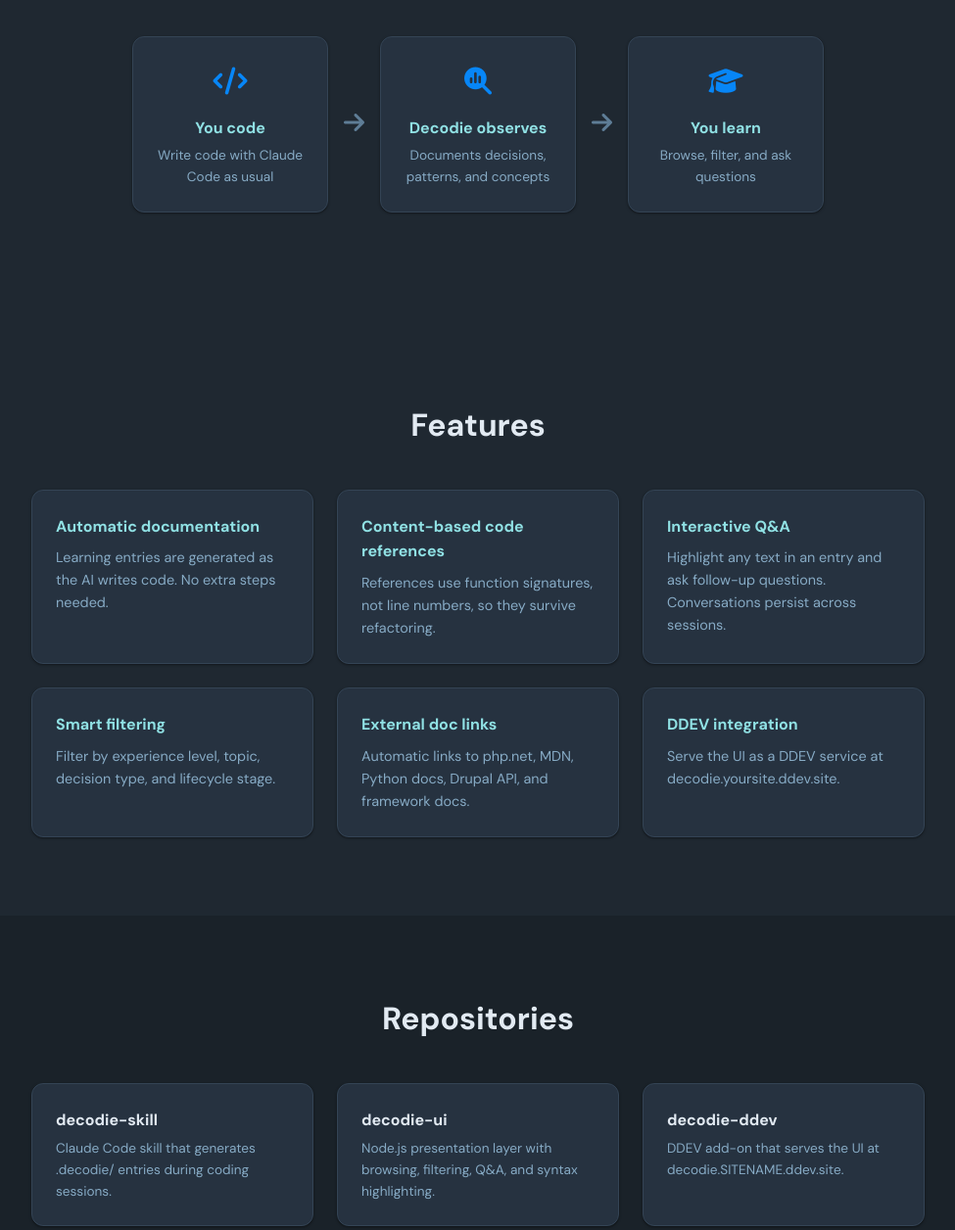
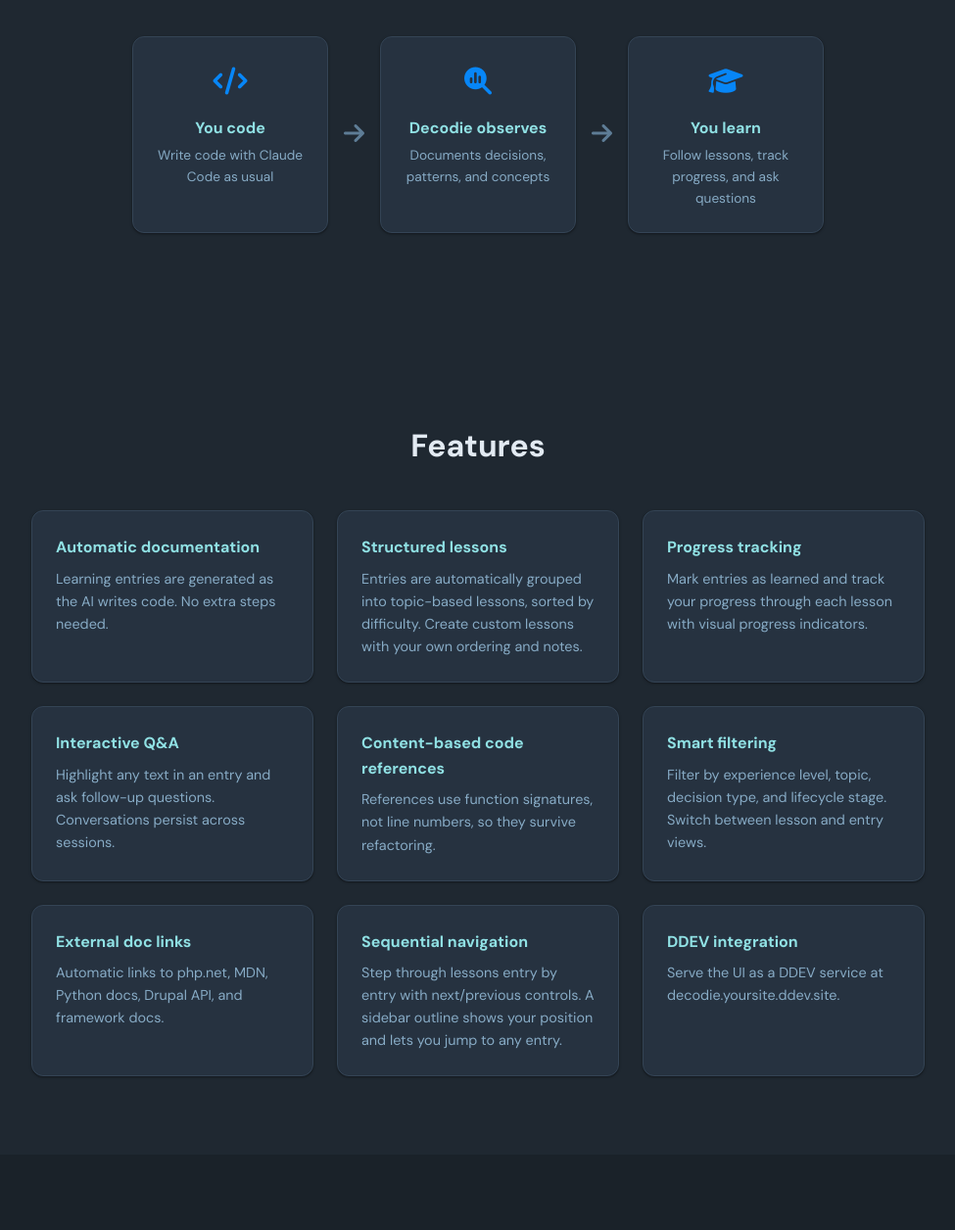
Before and after one commit to owenbush/decodie, a plain HTML site: page index.html in a window 1280 px wide. Shown: the part 706-1962 px from the top of the page at 98% size, without its empty margins (152-1127 px from the left). Drawn offline with Linux system fonts and the light colour scheme.

Commit message:
Update content on page

```diff
--- a/index.html
+++ b/index.html
@@ -129,10 +129,14 @@
     .flow {
       display: flex;
       gap: 1rem;
-      align-items: center;
+      align-items: stretch;
       justify-content: center;
       flex-wrap: wrap;
       margin-bottom: 2rem;
+    }
+
+    .flow-arrow {
+      align-self: center;
     }
 
     .flow-step {
@@ -324,7 +328,7 @@
       <div class="flow-step">
         <div class="icon"><i class="fa-solid fa-graduation-cap"></i></div>
         <h3>You learn</h3>
-        <p>Browse, filter, and ask questions</p>
+        <p>Follow lessons, track progress, and ask questions</p>
       </div>
     </div>
   </div>
@@ -339,20 +343,32 @@
         <p>Learning entries are generated as the AI writes code. No extra steps needed.</p>
       </div>
       <div class="feature">
-        <h3>Content-based code references</h3>
-        <p>References use function signatures, not line numbers, so they survive refactoring.</p>
+        <h3>Structured lessons</h3>
+        <p>Entries are automatically grouped into topic-based lessons, sorted by difficulty. Create custom lessons with your own ordering and notes.</p>
+      </div>
+      <div class="feature">
+        <h3>Progress tracking</h3>
+        <p>Mark entries as learned and track your progress through each lesson with visual progress indicators.</p>
       </div>
       <div class="feature">
         <h3>Interactive Q&A</h3>
         <p>Highlight any text in an entry and ask follow-up questions. Conversations persist across sessions.</p>
       </div>
       <div class="feature">
+        <h3>Content-based code references</h3>
+        <p>References use function signatures, not line numbers, so they survive refactoring.</p>
+      </div>
+      <div class="feature">
         <h3>Smart filtering</h3>
-        <p>Filter by experience level, topic, decision type, and lifecycle stage.</p>
+        <p>Filter by experience level, topic, decision type, and lifecycle stage. Switch between lesson and entry views.</p>
       </div>
       <div class="feature">
         <h3>External doc links</h3>
         <p>Automatic links to php.net, MDN, Python docs, Drupal API, and framework docs.</p>
+      </div>
+      <div class="feature">
+        <h3>Sequential navigation</h3>
+        <p>Step through lessons entry by entry with next/previous controls. A sidebar outline shows your position and lets you jump to any entry.</p>
       </div>
       <div class="feature">
         <h3>DDEV integration</h3>
@@ -372,7 +388,7 @@
       </a>
       <a href="https://github.com/owenbush/decodie-ui" class="repo-card">
         <h3>decodie-ui</h3>
-        <p>Node.js presentation layer with browsing, filtering, Q&A, and syntax highlighting.</p>
+        <p>Node.js presentation layer with lessons, progress tracking, browsing, filtering, and Q&A.</p>
       </a>
       <a href="https://github.com/owenbush/decodie-ddev" class="repo-card">
         <h3>decodie-ddev</h3>
```
